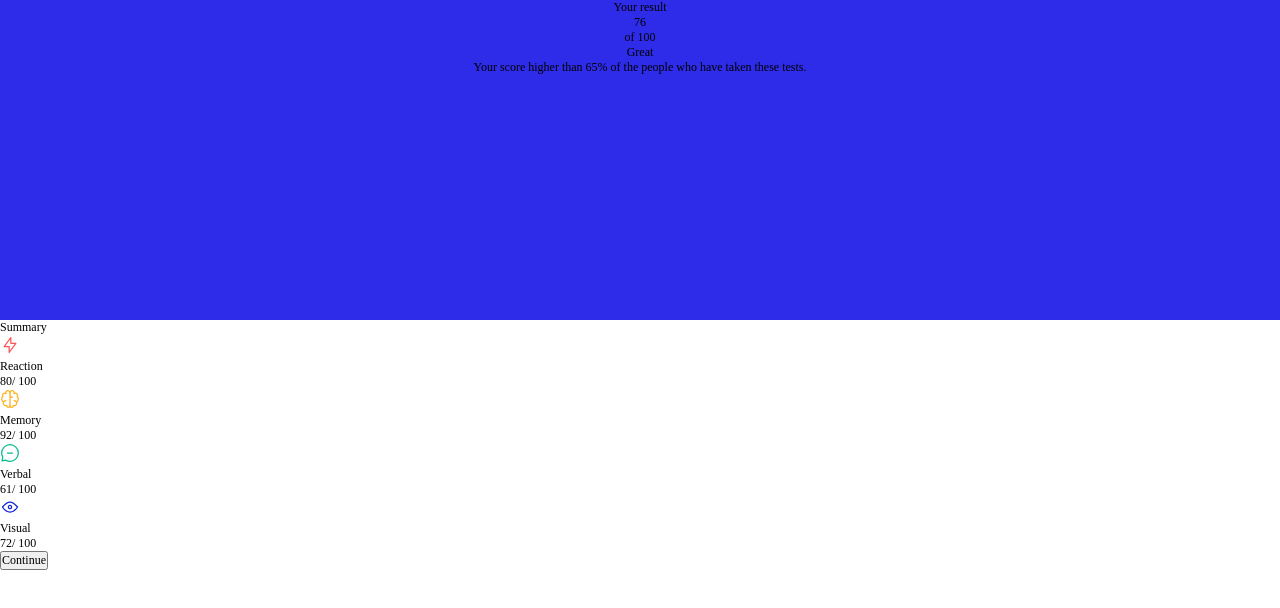
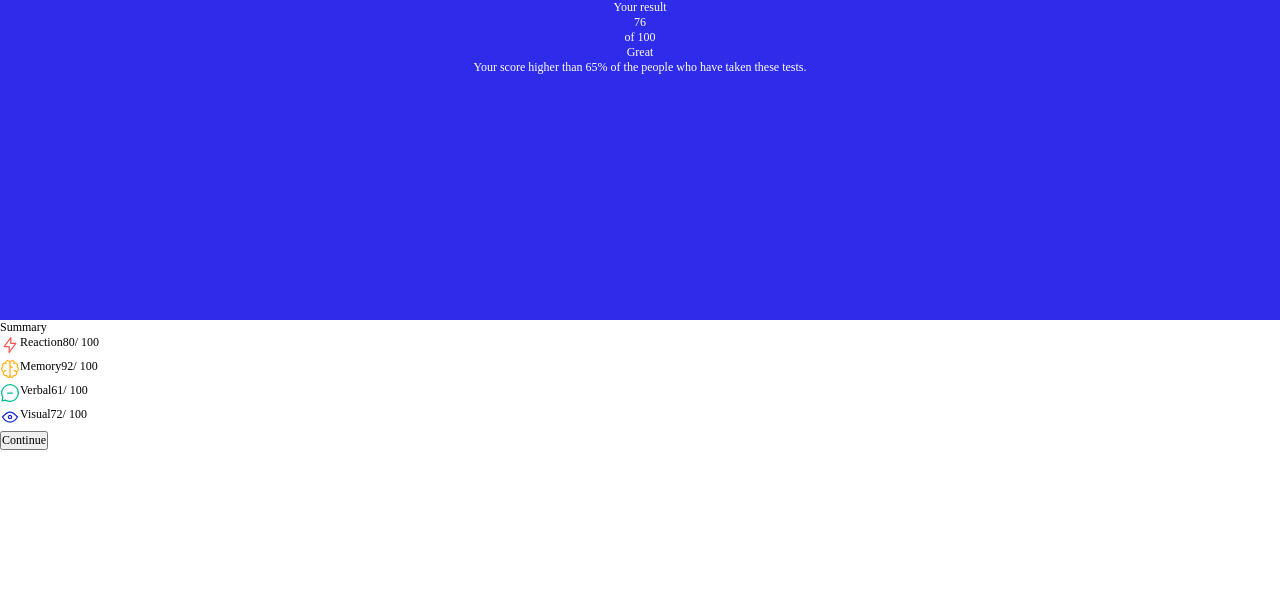
Before and after one commit to pabloskyDev/mentor-results-summary, a plain HTML site: page index.html in a window 1280 px wide. Drawn offline with Linux system fonts and the light colour scheme; a web font is replaced by a local one.

Commit message:
[UPD] Add styles

```diff
--- a/assets/css/styles.css
+++ b/assets/css/styles.css
@@ -29,8 +29,12 @@
     background: var(--light-royal-blue);
     height: 40vh;
     text-align: center;
+    color: var(--white);
 }
 
+.card {
+    display: flex;
+}
 
 @media screen and (max-width: 1440px) {
 
```
